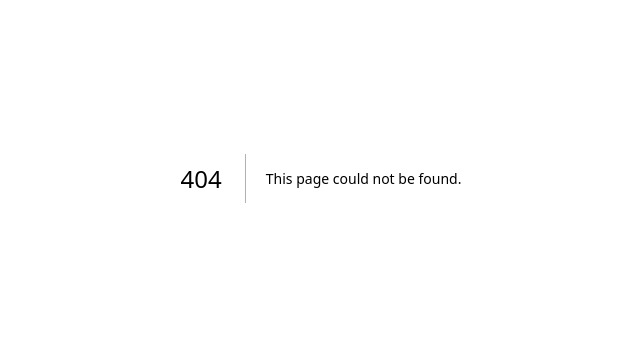
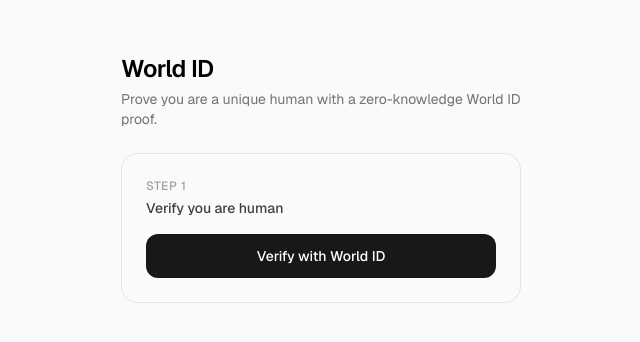
Before and after one commit to derek2403/ethnyc, a Next.js app: page /world in a window 1280 px wide. Before the commit this address had no page. Shown: the part 222-564 px from the top of the page, without its empty margins (319-959 px from the left). Built offline with nearby package versions, Linux system fonts and the light colour scheme; no server answers.

Commit message:
create world page to test world id

```diff
--- /dev/null
+++ b/pages/world.tsx
@@ -0,0 +1,62 @@
+import { useState } from "react";
+import { Geist } from "next/font/google";
+import WorldIdVerification from "@/components/WorldIdVerification";
+
+const geist = Geist({ variable: "--font-geist-sans", subsets: ["latin"] });
+
+const APP_ID = process.env.NEXT_PUBLIC_WORLD_APP_ID as
+  | `app_${string}`
+  | undefined;
+const RP_ID = process.env.NEXT_PUBLIC_RP_ID;
+
+export default function World() {
+  const [verified, setVerified] = useState(false);
+  const [status, setStatus] = useState("");
+
+  const configured = Boolean(APP_ID && RP_ID);
+
+  return (
+    <div
+      className={`${geist.variable} flex min-h-screen items-center justify-center bg-zinc-50 font-sans dark:bg-black`}
+    >
+      <main className="flex w-full max-w-md flex-col gap-6 px-6 py-16">
+        <div>
+          <h1 className="text-2xl font-semibold tracking-tight text-black dark:text-zinc-50">
+            World ID
+          </h1>
+          <p className="mt-1 text-sm text-zinc-500 dark:text-zinc-400">
+            Prove you are a unique human with a zero-knowledge World ID proof.
+          </p>
+        </div>
+
+        {configured ? (
+          <WorldIdVerification
+            verified={verified}
+            setVerified={setVerified}
+            setStatus={setStatus}
+            appId={APP_ID!}
+            rpId={RP_ID!}
+          />
+        ) : (
+          <div className="w-full rounded-2xl border border-yellow-300 bg-yellow-50 p-6 text-sm text-yellow-800 dark:border-yellow-900/50 dark:bg-yellow-900/20 dark:text-yellow-400">
+            Set <code>NEXT_PUBLIC_WORLD_APP_ID</code>,{" "}
+            <code>NEXT_PUBLIC_RP_ID</code> and <code>RP_SIGNING_KEY</code> in{" "}
+            <code>.env.local</code> to enable World ID verification.
+          </div>
+        )}
+
+        {status && (
+          <p className="text-center text-sm text-zinc-500 dark:text-zinc-400">
+            {status}
+          </p>
+        )}
+
+        {verified && (
+          <p className="text-center text-sm font-medium text-green-600 dark:text-green-400">
+            You are verified as a unique human.
+          </p>
+        )}
+      </main>
+    </div>
+  );
+}
```
